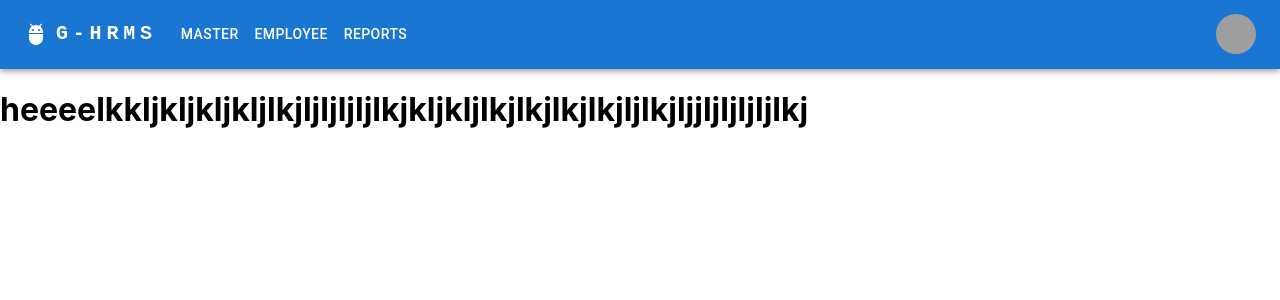
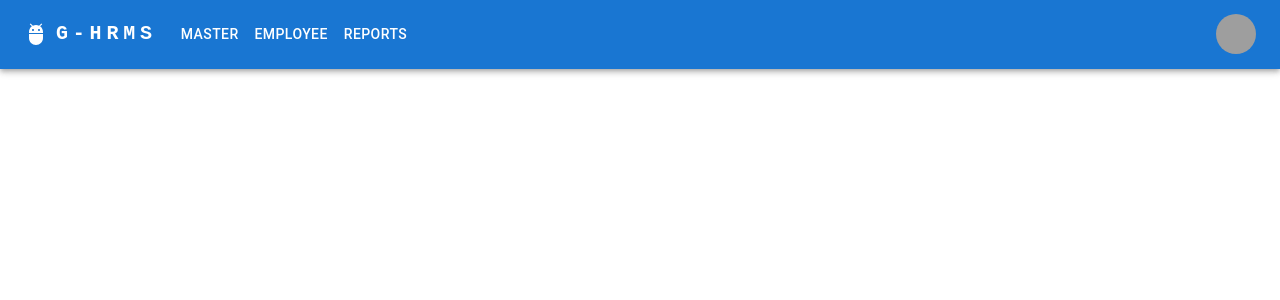
Before and after one commit to anandshuklanew919/hrms-front-end, a React (Create React App) app: page / in a window 1280 px wide. Shown: the top 300 px of the page. Built offline with nearby package versions, Linux system fonts and the light colour scheme; grey boxes are pictures that could not be loaded.

Commit message:
menu changed

```diff
--- a/src/UI/Header/Header.js
+++ b/src/UI/Header/Header.js
@@ -12,6 +12,7 @@ import Button from '@mui/material/Button';
 import Tooltip from '@mui/material/Tooltip';
 import MenuItem from '@mui/material/MenuItem';
 import AdbIcon from '@mui/icons-material/Adb';
+import { NavLink } from 'react-router-dom';
 
 
 const pages = [
@@ -94,7 +95,7 @@ export default function Header() {
                             }}
                         >
                             {pages.map((page, index) => (
-                                <MenuItem key={index}
+                                <MenuItem to={page.menupath} key={index}
                                     onClick={handleCloseNavMenu}
                                 >
                                     <Typography textAlign="center">
@@ -125,13 +126,16 @@ export default function Header() {
                     </Typography>
                     <Box sx={{ flexGrow: 1, display: { xs: 'none', md: 'flex' } }}>
                         {pages.map((page, index) => (
-                            <Button
-                                key={index}
-                                onClick={handleCloseNavMenu}
-                                sx={{ my: 2, color: 'white', display: 'block' }}
+                            <NavLink key={index} to={page.menupath} style={{ textDecoration: 'none' }}
+                                className={({ isActive }) => isActive ? 'active' : ''}
                             >
-                                {page.menutext}
-                            </Button>
+                                <Button
+                                    onClick={handleCloseNavMenu}
+                                    sx={{ my: 2, color: 'white', display: 'block' }}
+                                >
+                                    {page.menutext}
+                                </Button>
+                            </NavLink>
                         ))}
                     </Box>
 
--- a/src/rooteroute/RootRoute.js
+++ b/src/rooteroute/RootRoute.js
@@ -11,9 +11,6 @@ export default function RootRoute() {
             </Grid>
             <Grid item xs={12}>
                 <Outlet />
-                <h1>
-                    heeeelkkljkljkljkljlkjljljljljlkjkljkljlkjlkjlkjlkjljlkjljjljljljljlkj
-                </h1>
             </Grid>
         </Grid>
     )
```
